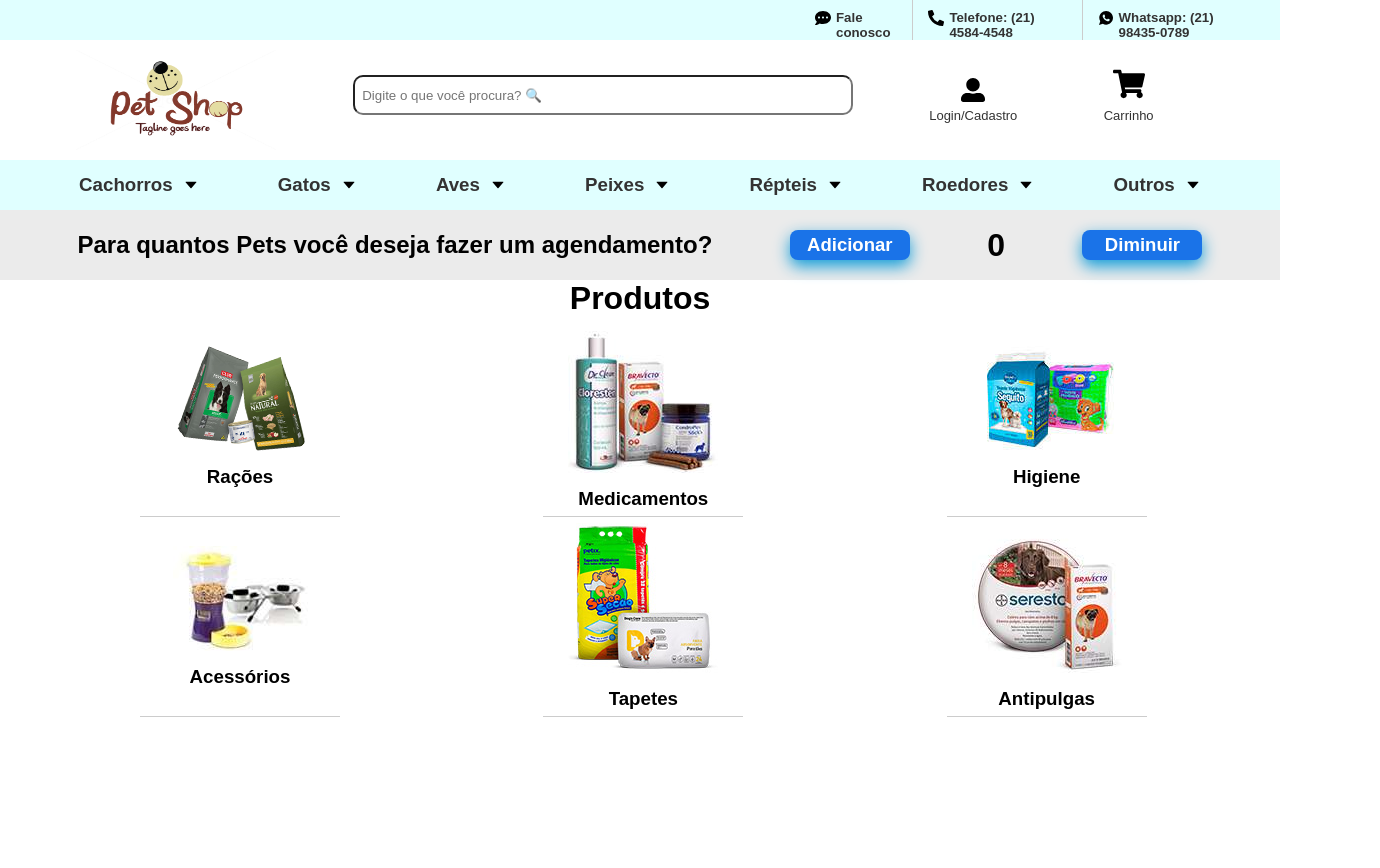
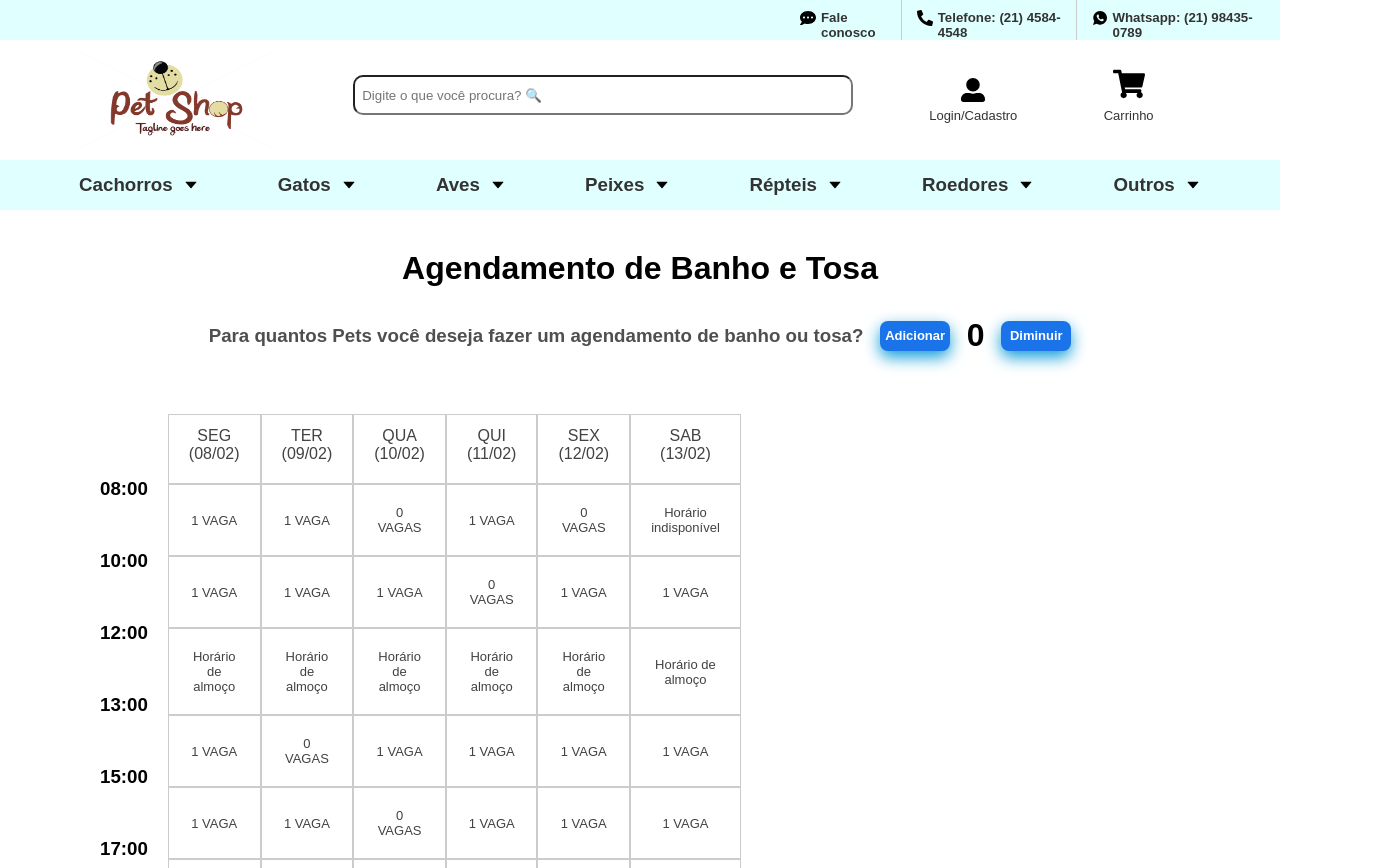
Before and after one commit to Leandromarinh/EntregaPAME5, a React (Create React App) app: page / in a window 1280 px wide. Shown: the top 868 px of the page, 1380 px wide, since content can reach past the window. Before the commit the page ends 800 px from the top, so only its background shows below. Built offline with nearby package versions, Linux system fonts and the light colour scheme.

Commit message:
ultimo commit para a entrega

```diff
--- a/src/App.js
+++ b/src/App.js
@@ -3,6 +3,7 @@
 import Header from "./Components/Header";
 
 import Main from "./Components/Main";
+import ProductList from "./Components/ProductList";
 
 import './global.css';
 
--- /dev/null
+++ b/src/Components/Agenda/index.js
@@ -0,0 +1,25 @@
+import React from "react";
+
+import './styles.css';
+
+import Grid from "../Grid";
+
+export default function Agenda(){
+    return(
+        <div className="agenda-container">
+            <div className="horario">
+                <h3>08:00</h3>
+                <h3>10:00</h3>
+                <h3>12:00</h3>
+                <h3>13:00</h3>
+                <h3>15:00</h3>
+                <h3>17:00</h3>
+                <h3>19:00</h3>
+                </div>
+            <div className="grid-container">
+                <Grid/>
+            </div>
+
+        </div>
+    )
+}
--- /dev/null
+++ b/src/Components/Agenda/styles.css
@@ -0,0 +1,15 @@
+.agenda-container{
+    width: 100%;
+    display: flex;
+    justify-content: flex-start;
+    align-items: center;
+    margin-left: 100px;
+}
+
+.horario{
+    margin-bottom: -75px;
+}
+.horario h3{
+    font-family: Arial, Helvetica, sans-serif;
+    margin-top: 50px;
+}
--- a/src/Components/Card/styles.css
+++ b/src/Components/Card/styles.css
@@ -13,6 +13,11 @@
 
 .card-container h3{
     font-family: Arial, Helvetica, sans-serif;
-    margin-top: 15px;
+    margin-top: 10px;
+    color: #444444;
+    font-size: 16px;
+}
 
+.card-container h3:hover{
+    color: #ccc;
 }
--- a/src/Components/Contador/index.js
+++ b/src/Components/Contador/index.js
@@ -15,14 +15,20 @@
     }
 
     return(
+        <div className="contador-container">
+            <h1> Agendamento de Banho e Tosa</h1>
+
             <div className="container">
-            <h2>Para quantos Pets você deseja fazer um agendamento?</h2>
+                <h3>Para quantos Pets você deseja fazer um agendamento de banho ou tosa?</h3>
                 <button className="button" onClick={increment}>Adicionar</button>
+
                 <div className="counter-container">
                     <h1>{counter}</h1>
                 </div>
+
                 <button className="button" onClick={decrease}>Diminuir</button>
 
             </div>
+        </div>
     )
 }
--- a/src/Components/Contador/styles.css
+++ b/src/Components/Contador/styles.css
@@ -2,20 +2,21 @@
     display: flex;
     justify-content: space-evenly;
     align-items: center;
-    background-color: #ebebeb ;
+    /*background-color: #ebebeb ;*/
     height: 100%;
-    width: 100%;
+    width: 70%;
+    margin-top: 30px;
 }
 
 .container button{
     display: flex;
     justify-content: center;
     align-items: center;
-    width: 120px;
+    width: 70px;
     height: 30px;
     background: #1a73e8;
     box-shadow: 0px 6.184451px 15.451px rgba(16, 156, 216);
-    font-size: 18.5532px;
+    font-size: 13px;
     color: #fff;
     font-weight: bold;
     text-align: center;
@@ -25,6 +26,23 @@
     border-radius: 8px;
 }
 
-.container h2, .container h1{
+.container h3, .container h1{
     font-family: Arial, Helvetica, sans-serif;
 }
+
+.container h3{
+    color: #4f4f4f;
+}
+
+.contador-container{
+    display: flex;
+    flex-direction: column;
+    justify-content: center;
+    align-items: center;
+    margin-top: 30px;
+    padding-top: 10px;
+}
+
+.contador-container h1{
+    font-family: Arial, Helvetica, sans-serif;
+}
--- /dev/null
+++ b/src/Components/Grid/index.js
@@ -0,0 +1,136 @@
+import React from "react";
+
+import "./styles.css";
+
+export default function Grid() {
+  return (
+    <div className="grid-container">
+      <div className="dia">
+        <p>SEG (08/02)</p>
+      </div>
+      <div className="dia">
+        <p>TER (09/02)</p>
+      </div>
+      <div className="dia">
+        <p>QUA (10/02)</p>
+      </div>
+      <div className="dia">
+        <p>QUI (11/02)</p>
+      </div>
+      <div className="dia">
+        <p>SEX (12/02)</p>
+      </div>
+      <div className="dia">
+        <p>SAB (13/02)</p>
+      </div>
+      <div className="hour">
+          <p>1 VAGA</p>
+      </div>
+      <div className="hour">
+        <p>1 VAGA</p>
+      </div>
+      <div className="hour">
+        <p>0 VAGAS</p>
+      </div>
+      <div className="hour">
+        <p>1 VAGA</p>
+      </div>
+      <div className="hour">
+      <p>0 VAGAS</p>
+      </div>
+      <div className="hour">
+        <p>Horário indisponível</p>
+      </div>
+      <div className="hour">
+       <p>1 VAGA</p>
+      </div>
+      <div className="hour">
+        <p>1 VAGA</p>
+      </div>
+      <div className="hour">
+        <p>1 VAGA</p>
+      </div>
+      <div className="hour">
+        <p>0 VAGAS</p>
+      </div>
+      <div className="hour">
+        <p>1 VAGA</p>
+      </div>
+      <div className="hour">
+        <p>1 VAGA</p>
+      </div>
+      <div className="hour">
+        <p>Horário de almoço</p>
+      </div>
+      <div className="hour">
+         <p>Horário de almoço</p>
+      </div>
+      <div className="hour">
+        <p>Horário de almoço</p>
+      </div>
+      <div className="hour">
+        <p>Horário de almoço</p>
+      </div>
+      <div className="hour">
+        <p>Horário de almoço</p>
+      </div>
+      <div className="hour">
+        <p>Horário de almoço</p>
+      </div>
+      <div className="hour">
+        <p>1 VAGA</p>
+      </div>
+      <div className="hour">
+        <p>0 VAGAS</p>
+      </div>
+      <div className="hour">
+        <p>1 VAGA</p>
+      </div>
+      <div className="hour">
+        <p>1 VAGA</p>
+      </div>
+      <div className="hour">
+        <p>1 VAGA</p>
+      </div>
+      <div className="hour">
+        <p>1 VAGA</p>
+      </div>
+      <div className="hour">
+        <p>1 VAGA</p>
+      </div>
+      <div className="hour">
+        <p>1 VAGA</p>
+      </div>
+      <div className="hour">
+        <p>0 VAGAS</p>
+      </div>
+      <div className="hour">
+        <p>1 VAGA</p>
+      </div>
+      <div className="hour">
+        <p>1 VAGA</p>
+      </div>
+      <div className="hour">
+        <p>1 VAGA</p>
+      </div>
+      <div className="hour">
+        <p>1 VAGA</p>
+      </div>
+      <div className="hour">
+        <p>1 VAGA</p>
+      </div>
+      <div className="hour">
+         <p>0 VAGAS</p>
+      </div>
+      <div className="hour">
+        <p>1 VAGA</p>
+      </div>
+      <div className="hour">
+        <p>1 VAGA</p>
+      </div>
+      <div className="hour">
+        <p>Horário indisponível</p>
+      </div>
+    </div>
+  );
+}
--- /dev/null
+++ b/src/Components/Grid/styles.css
@@ -0,0 +1,35 @@
+.grid-container{
+    width: 50%;
+    display: grid;
+    grid-template-columns: auto auto auto auto auto auto;
+    margin-top: 30px;
+    margin-left: 10px;
+}
+
+.dia, .hour{
+    width: 100%;
+    border: 1px solid #ccc;
+    padding: 20px;
+    font-size: 12px;
+    text-align: center;
+}
+
+.dia p{
+    font-family:Arial, Helvetica, sans-serif;
+    font-size: 16px;
+    margin-top: -8px;
+    color: #434141;
+}
+
+.hour p{
+    font-family:Arial, Helvetica, sans-serif;
+    color: #434141;
+    font-size: 13px;
+}
+
+.hour{
+    display: flex;
+    flex-direction: column;
+    justify-content: center;
+    align-items: center;
+}
--- a/src/Components/Header/styles.css
+++ b/src/Components/Header/styles.css
@@ -14,7 +14,7 @@
     width: 100%;
     height: 20%;
     justify-content: flex-start;
-    padding-left: 815px;
+    padding-left: 800px;
 }
 
 .header-top p{
@@ -123,3 +123,15 @@
     margin-top: 3px;
     margin-left: 10px;
 }
+
+.header-coment h5:hover{
+    text-decoration: underline;
+}
+
+.menu:hover{
+    color: #ccc;
+}
+
+.header-mid p:hover{
+    text-decoration: underline;
+}
--- a/src/Components/Main/index.js
+++ b/src/Components/Main/index.js
@@ -6,10 +6,13 @@
 
 import ProductList from "../ProductList";
 
+import Agenda from "../Agenda";
+
 export default function Main(){
     return(
-        <div className="contador-container">
+        <div className="main-container">
             <Contador/>
+            <Agenda/>
             <ProductList/>
         </div>
 
--- a/src/Components/Main/styles.css
+++ b/src/Components/Main/styles.css
@@ -1,5 +1,5 @@
-.contador-container{
+.main-container{
     /*background-color: red;*/
     width: 100%;
-    height: 70px;
+
 }
--- a/src/Components/ProductList/styles.css
+++ b/src/Components/ProductList/styles.css
@@ -5,6 +5,7 @@
     justify-content: center;
     align-items: center;
     padding-left: 0px;
+    margin-top: 50px;
 }
 
 .title-container{
@@ -20,3 +21,8 @@
     grid-template-columns: 1fr 1fr 1fr;
     list-style: none;
 }
+
+.acessorio, .antipulgas, .higiene, .meds, .racao, .tapetes{
+    width: 150px;
+    height: 150px;
+}
```
Lines whose indentation alone changed are shown as unchanged.
